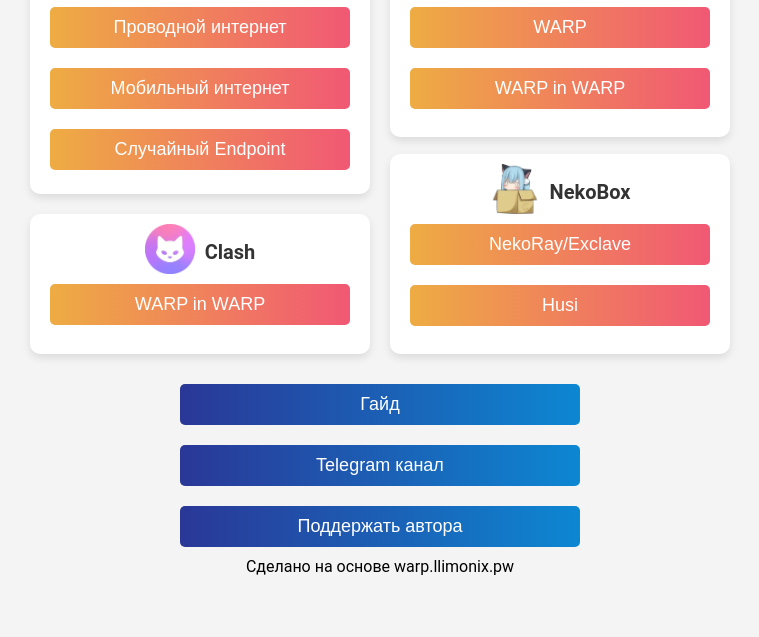
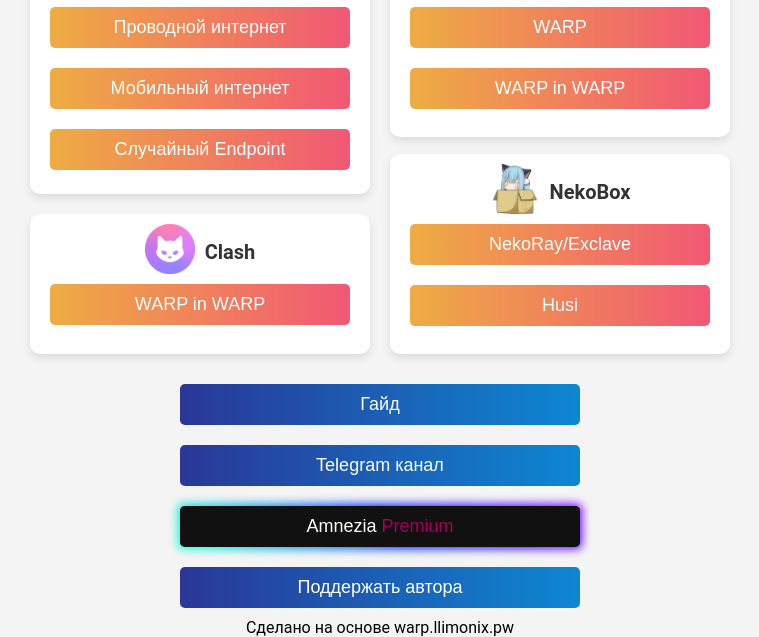
Before and after one commit to w0o0o0w/warp-config-generator, a website: page public/index.html in a window 1280 px wide. Shown: the part 267-904 px from the top of the page, without its empty margins (260-1019 px from the left). Before the commit the page ends 843 px from the top, so only its background shows below. Drawn offline with Linux system fonts and the light colour scheme; files whose address does not match are found by name.

Commit message:
Update index.html

```diff
--- a/public/index.html
+++ b/public/index.html
@@ -58,11 +58,12 @@
 
     <button id="githubButton"><span class="button__text">Гайд</span></button>
     <button id="telegramButton"><span class="button__text">Telegram канал</span></button>
-	<!--<button id="promoButton" class="glow-on-hover"><span class="button__text">Amnezia <a style="color: #A40059">Premium<a></span></button>-->
+	<button id="promoButton" class="glow-on-hover"><span class="button__text">Amnezia <a style="color: #A40059">Premium<a></span></button>
     <button id="BoostyButton"><span class="button__text">Поддержать автора</span></button>
-<div id="newButtons">
+	<div id="newButtons">
     <button id="DonationAlertsButton"><span class="button__text">CloudTips</span></button>
     <button id="BoostyNewButton"><span class="button__text">Boosty</span></button>
-</div>
+	</div>
     <div id="info1">Сделано на основе warp.llimonix.pw</div>
 </div>
+</body>
```
